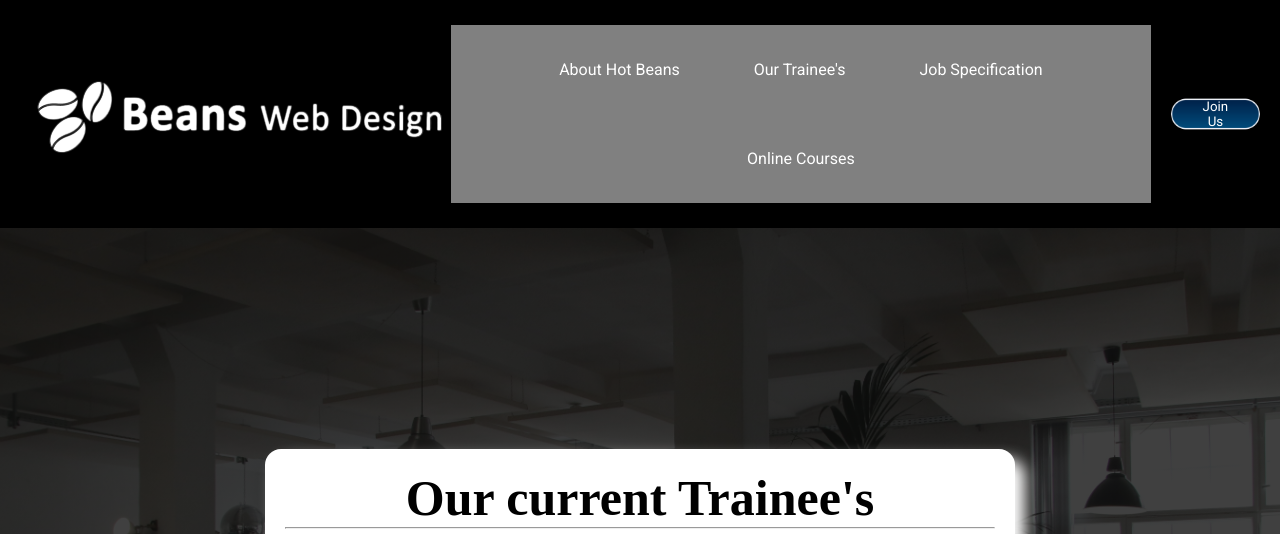
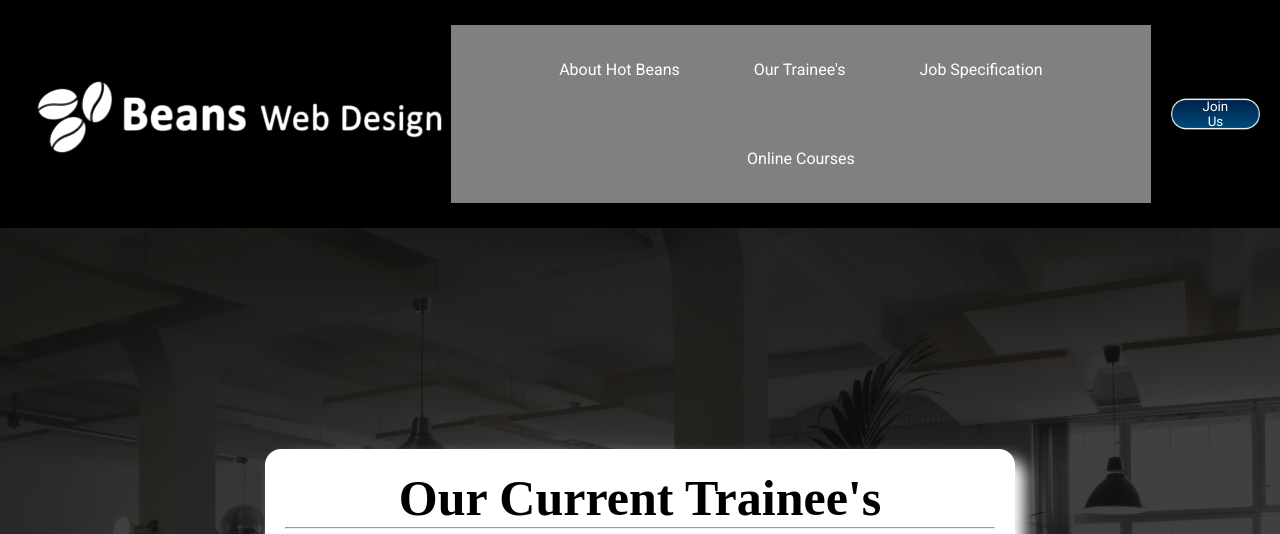
Before and after one commit to Guardian180/Guardian180.github.io, a plain HTML site: page staff.html in a window 1280 px wide. Shown: the top 534 px of the page. Drawn offline with Linux system fonts and the light colour scheme.

Commit message:
Update staff.html

```diff
--- a/staff.html
+++ b/staff.html
@@ -28,7 +28,7 @@
 
        <div class="staff">
               <div class="wrapper">
-                     <h5>Our current Trainee's</h5>
+                     <h5>Our Current Trainee's</h5>
                      <hr>
                      <div class="memebers">
                             <div class="team-mem">
```
